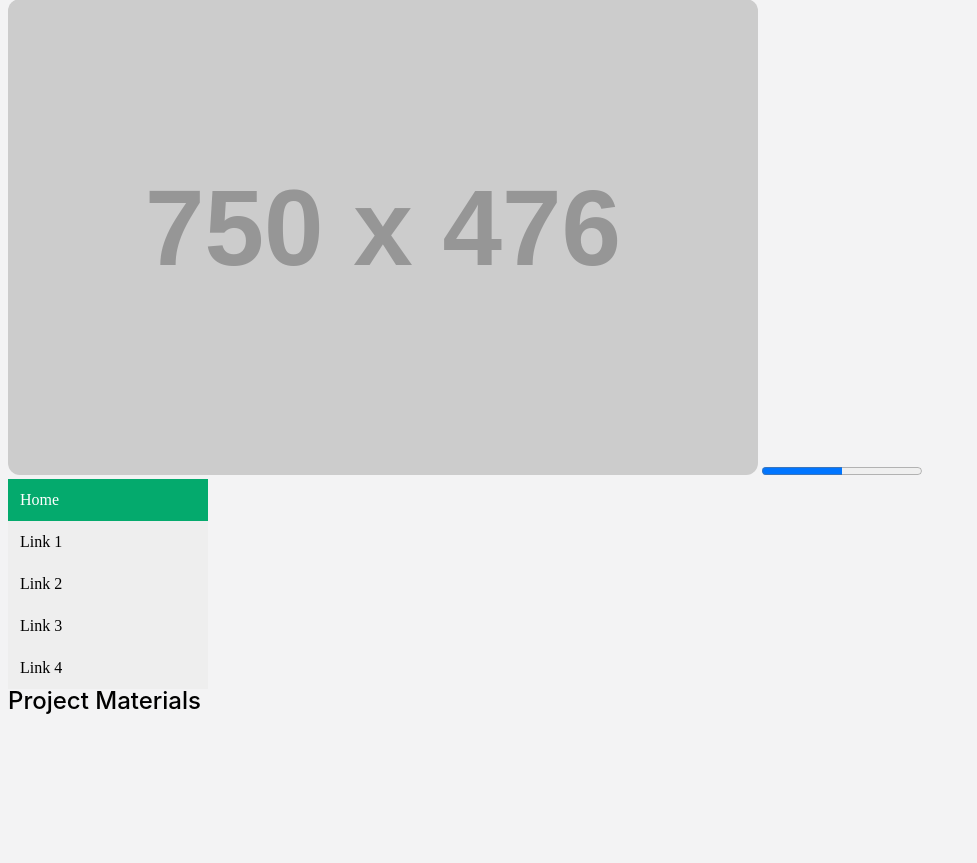
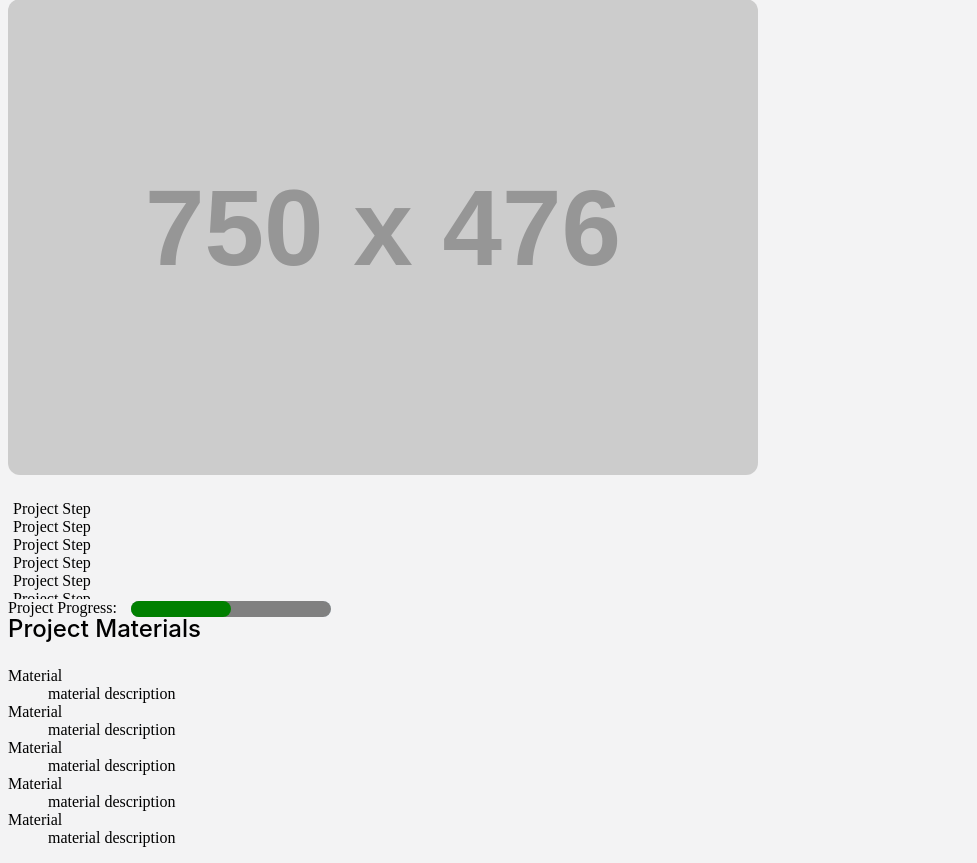
Before and after one commit to bsearight/PersonalizedCatalog, a Flask app: template templates/view_project.html in a window 1280 px wide. Shown: the part 140-1003 px from the top of the page, without its empty margins (0-977 px from the left). Before the commit the page ends 854 px from the top, so only its background shows below. Run offline with Flask 3, Linux system fonts and the light colour scheme; the template is opened without the code that fills it, so the values that code supplies are empty; grey boxes labelled with a size stand in for pictures from a placeholder-image service; some libraries are stand-ins or nearby versions.

Commit message:
updated view item/project pages

```diff
--- a/static/style.css
+++ b/static/style.css
@@ -36,23 +36,64 @@ table tr td{
     padding: 4px;
 }
 
-.vertical-menu {
-  width: 200px; /* Set a width if you like */
+.title{
+    color: black;
+    font-size: 32px;
+    font-family: Inter;
+    font-weight: 600;
+    word-wrap: break-word
 }
 
-.vertical-menu a {
-  background-color: #eee; /* Grey background color */
-  color: black; /* Black text color */
-  display: block; /* Make the links appear below each other */
-  padding: 12px; /* Add some padding */
-  text-decoration: none; /* Remove underline from links */
+.iteminfo{
+    float: left;
+    color: black;
+    font-size: 24px;
+    font-family: Inter;
+    font-weight: 600;
+    word-wrap: break-word
 }
 
-.vertical-menu a:hover {
-  background-color: #ccc; /* Dark grey background on mouse-over */
+.vertical-menu{
+    padding: 5px;
+    background-color: #F3F3F4;
+    width: 300px;
+    overflow-y: scroll;
+    height: 110px;
 }
 
-.vertical-menu a.active {
-  background-color: #04AA6D; /* Add a green color to the "active/current" link */
-  color: white;
+progress[value] {
+  color: #63B0CD;
+  background: #D9F0FF;
+
+  -webkit-appearance: none;
+  -moz-appearance: none;
+  appearance: none;
+  border: none;
+  width: 200px;
+  margin: 0 10px;
+  border-radius: 10em;
+  background: var(background);
 }
+progress[value]::-webkit-progress-bar {
+  border-radius: 10px;
+  background: var(background);
+}
+progress[value]::-webkit-progress-value {
+  border-radius: 10px;
+  background: var(color);
+}
+progress[value]::-moz-progress-bar {
+  border-radius: 10px;
+  background: var(color);
+}
+
+.projectmaterials{
+    width: 228px;
+    height: 34px;
+    color: black;
+    font-size: 24px;
+    font-family: Inter;
+    font-weight: 500;
+    line-height: 24px;
+    word-wrap: break-word
+}
--- a/templates/view_project.html
+++ b/templates/view_project.html
@@ -1,21 +1,37 @@
 {% extends "index.html" %}
-{% block title %} template {% endblock %}
+{% block title %} View Project  {% endblock %}
 {% block content %}
 <div>
     <h1>{{ project_details.name }}</h1>
     <p>{{ project_details.description }}</p>
 </div>
 <img style="width: 750px; height: 476px; border-radius: 12px" src="https://placehold.co/750x476" />
-<progress value = '50' max = '100'>Project progress</progress>
 
 
 <div class="vertical-menu">
-  <a href="/" class = 'active'>Home</a>
-  <a href="#">Link 1</a>
-  <a href="#">Link 2</a>
-  <a href="#">Link 3</a>
-  <a href="#">Link 4</a>
+ <dl>
+  <dt>Project Step</dt>
+  <dt>Project Step</dt>
+  <dt>Project Step</dt>
+  <dt>Project Step</dt>
+  <dt>Project Step</dt>
+  <dt>Project Step</dt>
+ </dl>
 </div>
 
-<div style="width: 228px; height: 34px; color: black; font-size: 24px; font-family: Inter; font-weight: 500; line-height: 24px; word-wrap: break-word">Project Materials</div>
+<label>Project Progress: <progress value = '50' max = '100'>50%</progress></label>
+
+<div class= "projectmaterials">Project Materials</div>
+<dl>
+  <dt>Material</dt>
+    <dd> material description</dd>
+  <dt>Material</dt>
+    <dd> material description</dd>
+  <dt>Material</dt>
+    <dd> material description</dd>
+  <dt>Material</dt>
+    <dd> material description</dd>
+  <dt>Material</dt>
+    <dd> material description</dd>
+</dl>
 {% endblock %}
```
Also changed, not shown: templates/view_item.html (+11 -15 lines).
